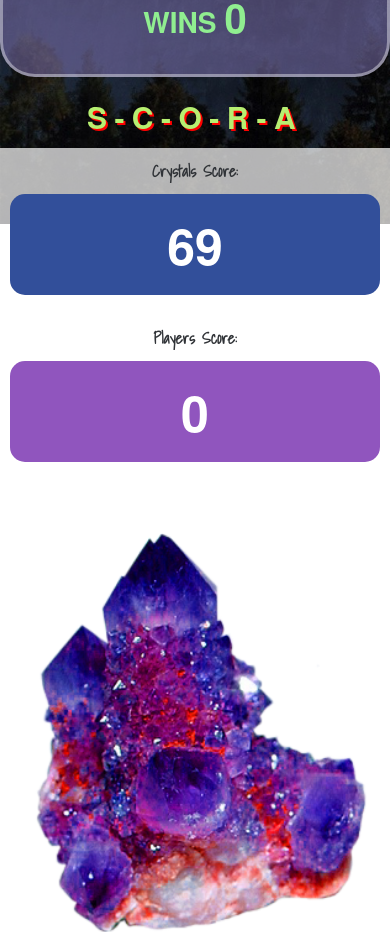
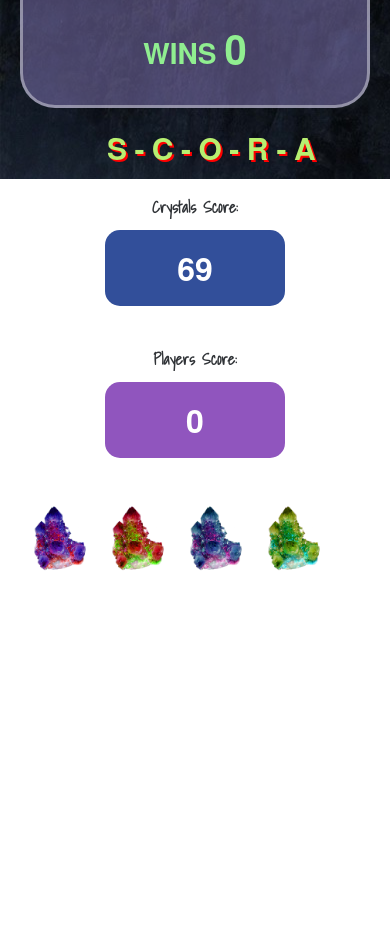
Before and after one commit to SummitMedia1/crystals-game, a plain HTML site: page index.html in a window 390 px wide. Shown: the part 620-1552 px from the top of the page. After the commit the page ends 1197 px from the top, so only its background shows below. Drawn offline with nearby package versions, Linux system fonts and the light colour scheme.

Commit message:
Responsive

```diff
--- a/assets/stylesheets/styles.css
+++ b/assets/stylesheets/styles.css
@@ -10,8 +10,8 @@
 	top: 0;
 	left: 0;
 	background-image: url('../images/LOR-background.jpeg');
-	background-size: cover;
-	padding: 0;
+/*	background-size: cover;*/
+	padding: 20px;
 	min-width: 100%;
 	min-height: 100%;
 
@@ -46,48 +46,66 @@
 	margin: 0 auto;
 }
 
+#col6random {
+	margin-top: 10px;
+	background-color: rgba(255,255,255,.7);
+	text-align: center;
+	float: left; padding: 15px;
+	color: rgb(48, 51, 55);
+	font-family: Shadows Into Light;
+
+}
+
+
+#randomScore,
+#yourScore {
+
+    font-size: 50px;
+
+}
+
 #crystal1 img {
-	width: 95%;
+	width: 75%;
 	height: auto;
 }
 
 #crystal1:hover img {
-	width: 108%;
+	width: 90%;
 	height: auto;
   	-webkit-filter: drop-shadow(0px 0px 30px rgba(171, 78, 236, 1.0));
 }
 
 #crystal2 img {
-	width: 95%;
+	width: 75%;
 	height: auto;
 }
 
 #crystal2:hover img {
-	width: 108%;
+	width: 90%;
 	height: auto;
 	border-color: #66afe9;
   	-webkit-filter: drop-shadow(0px 0px 30px rgba(201, 255, 138 ,1.0));
 }
 
 #crystal3 img {
-	width: 95%;
+	width: 75%;
 	height: auto;
 }
 
 #crystal3:hover img {
-	width: 108%;
+	width: 90%;
 	height: auto;
 	border-color: #66afe9;
   	-webkit-filter: drop-shadow(0px 0px 30px rgba(78, 186, 236,1.0));
 }
 
 #crystal4 img {
-	width: 95%;
+	width: 75%;
 	height: auto;
 }
 
 #crystal4:hover img {
-	width: 108%;
+	width: 90%;
 	height: auto;
 	border-color: #66afe9;
   	-webkit-filter: drop-shadow(0px 0px 30px rgba(254, 251, 75,1.0));
@@ -100,12 +118,38 @@
         width: 100%;
     }
 
-    .row #scoreboard {
-            font-size: 17px;
-        }
+	#col6random {
+		margin-top: 10px;
+		margin-left: -20px;
+		background-color: rgba(255,255,255,1.0);
+		text-align: center;
+		color: rgb(48, 51, 55);
+		font-family: Shadows Into Light;
+		width: 100%;
 
-    .row #randomScore, #youScore {
+	}
+
+	#randomScore, #yourScore {
+		width: 50%;
+	}
+
+#scoreboard {
             font-size: 30px;
         }
 
+#randomScore, #yourScore {
+            font-size: 30px;
+        }
+
+     #crystal1, #crystal2, #crystal3, #crystal4 {
+		width: 20%;
+
+     }
 }
+
+    @media only screen and (max-width: 760px) {
+
+
+    #randomScore, #yourScore {
+            font-size: 32px;
+}
--- a/index.html
+++ b/index.html
@@ -12,18 +12,18 @@
 
 <body>
 
-    <!-- *****************   Main Panel  ****************************************************************** -->
+    <!-- *****************   Main Panel  ***************************** -->
 
     <div class="container-main">
 
-        <!-- *****************   Body Panel  ****************************************************************** -->
+        <!-- *****************   Body Panel  ************************* -->
 
         <div class="row">
 
             <div class="col-12" id="crystal-headline" align="center"><img src="./assets/images/crystals-headline.png" style="width: 75%; height: auto"></div>
             <div class="row" style="height: 15px; margin-left: auto; margin-right: auto"></div>
             <div class="col-1"></div>
-            <div class="col-5" id="paragraph-text" style="font-family: Shadows Into Light; font-size: 18px; weight: 600;line-height: 1.4em; color: #BCABFF; padding: 10px 15px 10px 15px; background-color: rgba(134, 123, 187, .5); border-radius: 35px; border: 3px solid rgba(255,255,255,.4)">
+            <div class="col-5" id="paragraph-text" style="font-family: Shadows Into Light; font-size: 18px; weight: 600;line-height: 1.4em; color: #BCABFF; padding: 30px 15px 10px 15px; background-color: rgba(134, 123, 187, .5); border-radius: 35px; border: 3px solid rgba(255,255,255,.4)">
                 <h1 style="color: lightblue; font-size: 27px; padding: 20px; margin: 0">Rules of the Game:</h1>
                 (1) You will be shown a random number at the start of the game.<br> (2) There are four crystals below. By clicking on a crystal you will add a specific amount of points to your total score.<br /> (3) You win the game by matching your total score to the random number, you lose if your total score goes above the random number.<br /> (4) The value of each crystal is hidden until you click on it.<br /> (5) Each time the game restarts the value of each crystal changes.<br />
                 <div class="col-6" id="losses" style="color: red; float: left; padding: 25px" align="center">
@@ -39,44 +39,31 @@
             </div>
             <div class="col-1"></div>
 
-            <div class="col-4" style="padding: 0px; height: auto; background-color: rgba(134, 123, 187, 0); position: absolute" align="center">
+            <div class="col-4" id="scoreboard-wrapper" style="padding: 0px; height: auto; background-color: rgba(134, 123, 187, 0); position: absolute" align="center">
                 <div class="row" id="scoreboard" style="text-align: center; font-size: 30px; font-family: HelveticaNeue; font-weight: 800; letter-spacing: .25em; text-shadow: 2px 2px #ff0000;color: rgb(183, 239, 113)">S-C-O-R-A</div>
 
-                <div class="col-6" style="margin-top: 10px; background-color: rgba(255,255,255,.7); text-align: center; float: left; padding: 10px; color: rgb(48, 51, 55); font-family: Shadows Into Light"><strong>Crystals Score:</strong>
-                    <br />
-                    <div class="col-12" id="randomScore" style="font-family:HelveticaNeue; font-weight: 900; font-size: 50px; background-color: rgba(50, 79, 154, 1.0); border-radius: 15px; color: #ffffff; padding: 15px; margin-top: 10px">0</div>
+                <div class="col-6" id="col6random"><strong>Crystals Score:</strong><br />
+                    <div class="col-12" id="randomScore" style="font-family:HelveticaNeue; font-weight: 900;background-color: rgba(50, 79, 154, 1.0); border-radius: 15px; color: #ffffff; padding: 15px; margin-top: 10px">0</div>
                 </div>
 
-                <div class="col-6" style="margin-top: 10px; background-color: rgba(255,255,255,.7); text-align: center; float: left; padding: 10px; color: rgb(48, 51, 55); font-family: Shadows Into Light"><strong>Players Score:</strong>
+                <div class="col-6" id="col6random" style="margin-top: 10px; background-color: rgba(255,255,255,.7); text-align: center; float: left; padding: 15px; color: rgb(48, 51, 55); font-family: Shadows Into Light"><strong>Players Score:</strong>
                     <br />
-                    <div class="col-12" id="yourScore" style="font-family:HelveticaNeue; font-weight: 900; font-size: 50px; background-color: rgba(144, 85, 190, 1.0); border-radius: 15px; color: #ffffff; padding: 15px; margin-top: 10px">0</div>
+                    <div class="col-12" id="yourScore" style="font-family:HelveticaNeue; font-weight: 900;background-color: rgba(144, 85, 190, 1.0); border-radius: 15px; color: #ffffff; padding: 15px; margin-top: 10px">0</div>
                 </div>
 
                 <div class="row">
-                    <div class="col-12" id="crystals" style="margin-top: 36px" ;></div>
-
-                    <div class="col-3" id="crystal1" style="float: left"><img src="./assets/images/Crystal_generic1.png"></div>
-                    <div class="col-3" id="crystal2" style="float: left"><img src="./assets/images/Crystal_generic4.png"></div>
-                    <div class="col-3" id="crystal3" style="float: left"><img src="./assets/images/Crystal_generic3.png"></div>
-                    <div class="col-3" id="crystal4" style="float: left"><img src="./assets/images/Crystal_generic2.png"></div>
-
+                    <div class="col-12" id="crystals" style="margin-top: 30px; display: inline-flex">
+                        <div class="col-3" id="crystal1"><img src="./assets/images/Crystal_generic1.png"></div>
+                        <div class="col-3" id="crystal2"><img src="./assets/images/Crystal_generic4.png"></div>
+                        <div class="col-3" id="crystal3"><img src="./assets/images/Crystal_generic3.png"></div>
+                        <div class="col-3" id="crystal4"><img src="./assets/images/Crystal_generic2.png"></div>
+                    </div>
                 </div>
             </div>
             <div class="col-1"></div>
-
-        </div>
-
         <div class="row" style="height: 60px"></div>
-        <div class="row">
-            <!-- <div class="col-12" style="padding: 20px" align="center"> -->
-
-            <!--   -->
-
-        </div>
-
     </div>
-
-    <script type="text/javascript" src="https://cdnjs.cloudflare.com/ajax/libs/jquery/3.2.1/jquery.min.js"></script>
+</div>
 </body>
 
 </html>
```
